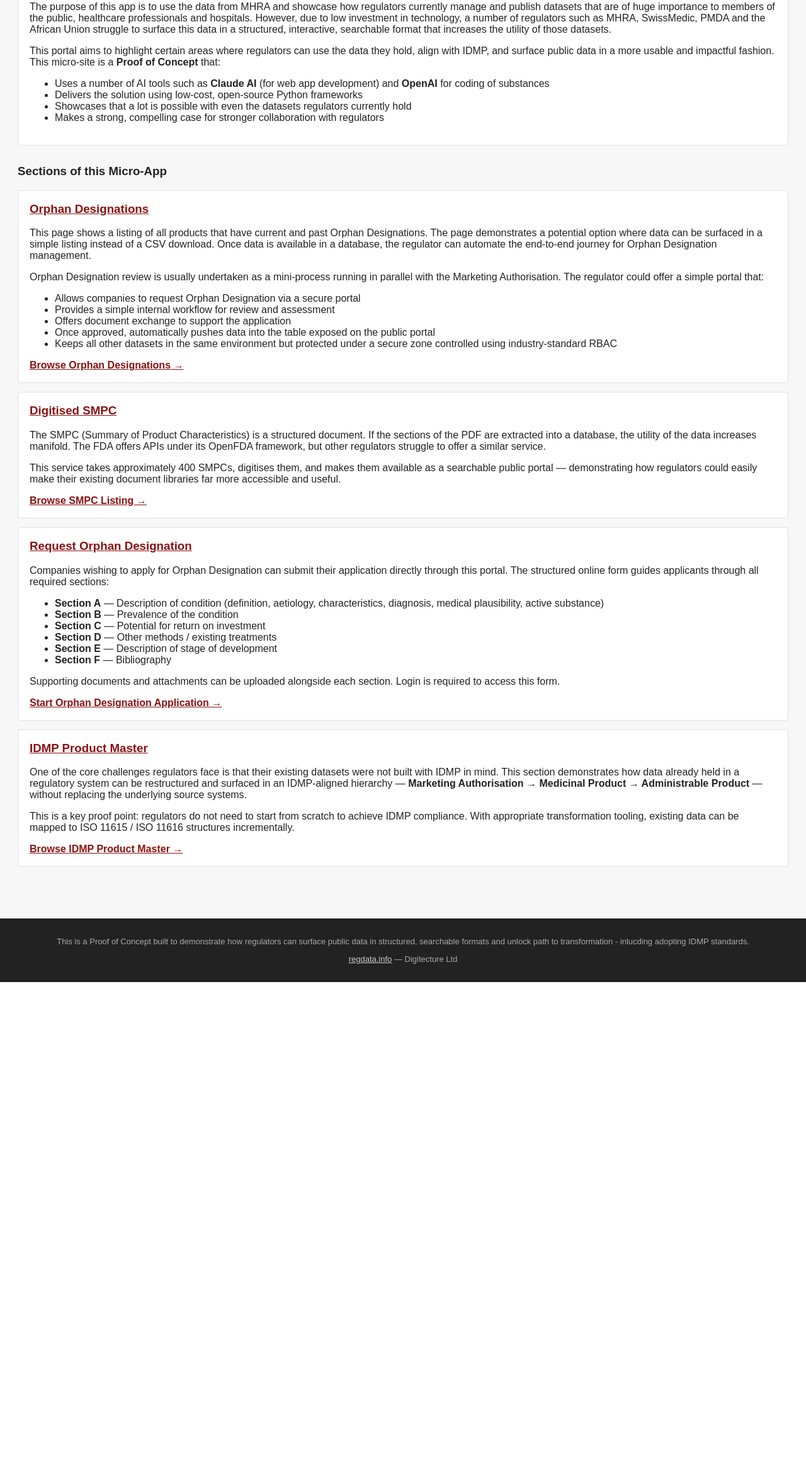
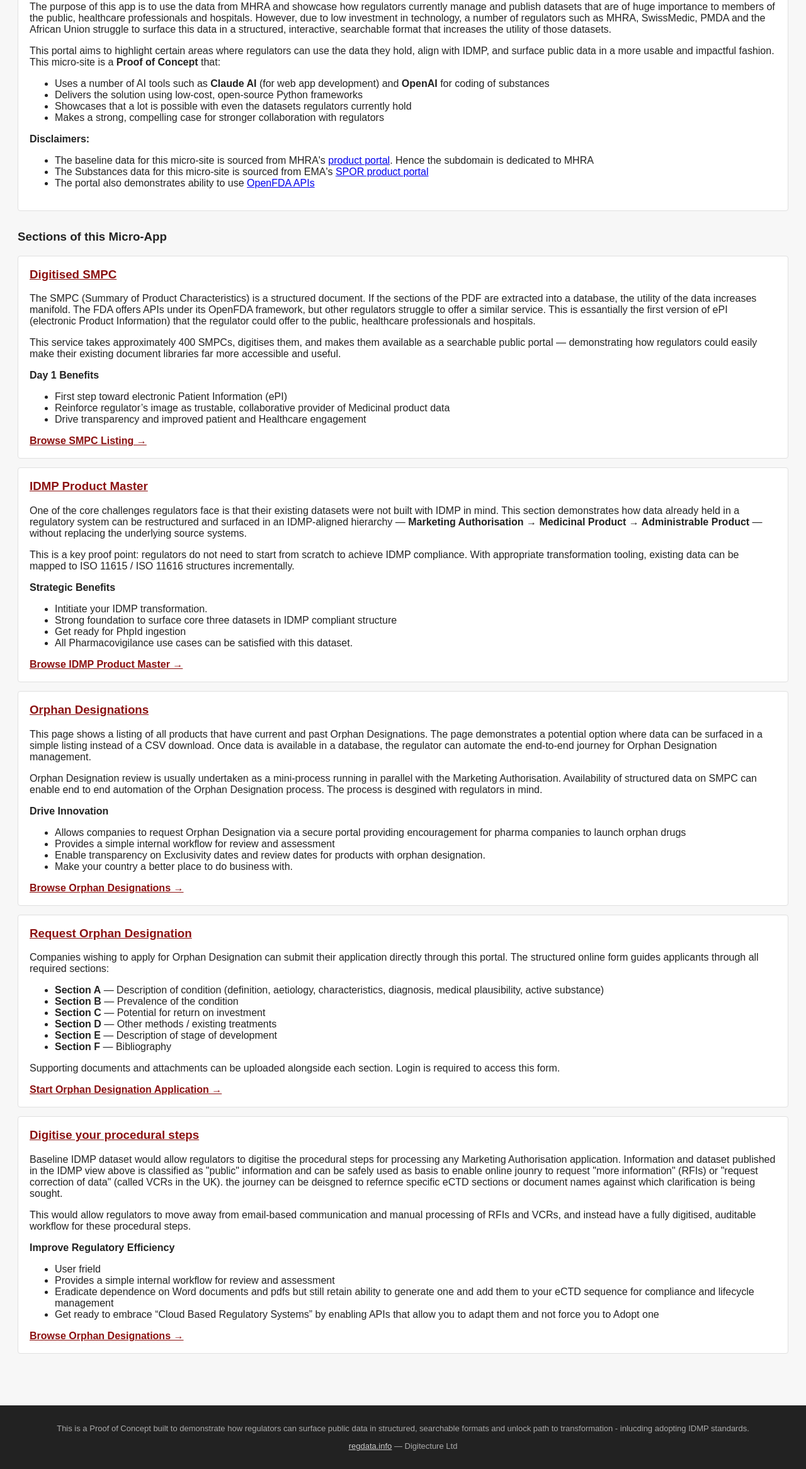
Before and after one commit to digitecture-opensource/NCA_SMPC, a Django app: page / in a window 1280 px wide. Shown: the part 180-2512 px from the top of the page at 63% size. Before the commit the page ends 1739 px from the top, so only its background shows below. Run offline with Django 5.2, Linux system fonts and the light colour scheme.

Commit message:
Commite new version

```diff
--- a/orphan/templates/orphan/home.html
+++ b/orphan/templates/orphan/home.html
@@ -21,10 +21,60 @@
     <li>Showcases that a lot is possible with even the datasets regulators currently hold</li>
     <li>Makes a strong, compelling case for stronger collaboration with regulators</li>
   </ul>
+  <b>Disclaimers: </b>
+  <ul>
+    <li>The baseline data for this micro-site is sourced from MHRA's <a href="https://products.mhra.gov.uk/" target="_blank">product portal</a>. Hence the subdomain is dedicated to MHRA</li>
+    <li>The Substances data for this micro-site is sourced from EMA's <a href="https://spor.ema.europa.eu/web-ui-data-backend/download/csv" target="_blank">SPOR product portal</a></li>
+    <li>The portal also demonstrates ability to use  <a href="https://open.fda.gov/apis/" target="_blank">OpenFDA APIs</a></li>
+
+  </ul>
 </div>
 
 <h3 style="margin-top:30px;">Sections of this Micro-App</h3>
 
+<div class="card">
+  <h3 style="color:#8b1111; margin-top:0;"><a href="/smpc/" style="color:#8b1111;">Digitised SMPC</a></h3>
+  <p>
+    The SMPC (Summary of Product Characteristics) is a structured document. If the sections of the PDF are extracted
+    into a database, the utility of the data increases manifold. The FDA offers APIs under its OpenFDA framework, but
+    other regulators struggle to offer a similar service. This is essantially the first version of ePI (electronic Product Information)
+    that the regulator could offer to the public, healthcare professionals and hospitals.
+  </p>
+  <p>
+    This service takes approximately 400 SMPCs, digitises them, and makes them available as a searchable public portal —
+    demonstrating how regulators could easily make their existing document libraries far more accessible and useful.
+  </p>
+  <b> Day 1 Benefits </b>
+  <ul>
+    <li>First step toward electronic Patient Information (ePI) </li>
+    <li>Reinforce regulator’s image as trustable, collaborative provider of Medicinal product data</li>
+    <li>Drive transparency and improved patient and Healthcare engagement</li>
+  </ul>
+  <a href="/smpc/" style="color:#8b1111; font-weight:bold;">Browse SMPC Listing &rarr;</a>
+</div>
+<div class="card">
+  <h3 style="color:#8b1111; margin-top:0;"><a href="/idmp/product-master/" style="color:#8b1111;">IDMP Product Master</a></h3>
+  <p>
+    One of the core challenges regulators face is that their existing datasets were not built with IDMP in mind.
+    This section demonstrates how data already held in a regulatory system can be restructured and surfaced in
+    an IDMP-aligned hierarchy — <strong>Marketing Authorisation → Medicinal Product → Administrable Product</strong> —
+    without replacing the underlying source systems.
+  </p>
+  <p>
+    This is a key proof point: regulators do not need to start from scratch to achieve IDMP compliance.
+    With appropriate transformation tooling, existing data can be mapped to ISO&nbsp;11615 / ISO&nbsp;11616
+    structures incrementally.
+
+  </p>
+  <b> Strategic Benefits </b>
+  <ul>
+    <li>Intitiate your IDMP transformation.  </li>
+    <li>Strong foundation to surface core three datasets in IDMP compliant structure</li>
+    <li>Get ready for PhpId ingestion </li>
+    <li>All Pharmacovigilance use cases can be satisfied with this dataset. </li>
+  </ul>
+  <a href="/idmp/product-master/" style="color:#8b1111; font-weight:bold;">Browse IDMP Product Master &rarr;</a>
+</div>
 <div class="card">
   <h3 style="color:#8b1111; margin-top:0;"><a href="/orphan/" style="color:#8b1111;">Orphan Designations</a></h3>
   <p>
@@ -34,31 +84,20 @@
   </p>
   <p>
     Orphan Designation review is usually undertaken as a mini-process running in parallel with the Marketing Authorisation.
-    The regulator could offer a simple portal that:
+    Availability of structured data on SMPC can enable end to end automation of the Orphan Designation process. The process is desgined with regulators in mind.
   </p>
+  <b> Drive Innovation</b>
   <ul>
-    <li>Allows companies to request Orphan Designation via a secure portal</li>
+    <li>Allows companies to request Orphan Designation via a secure portal providing encouragement for pharma companies to launch orphan drugs</li>
     <li>Provides a simple internal workflow for review and assessment</li>
-    <li>Offers document exchange to support the application</li>
-    <li>Once approved, automatically pushes data into the table exposed on the public portal</li>
-    <li>Keeps all other datasets in the same environment but protected under a secure zone controlled using industry-standard RBAC</li>
+    <li>Enable transparency on Exclusivity dates and review dates for products with orphan designation. </li>
+    <li>Make your country a better place to do business with.
+</li>
   </ul>
   <a href="/orphan/" style="color:#8b1111; font-weight:bold;">Browse Orphan Designations &rarr;</a>
 </div>
 
-<div class="card">
-  <h3 style="color:#8b1111; margin-top:0;"><a href="/smpc/" style="color:#8b1111;">Digitised SMPC</a></h3>
-  <p>
-    The SMPC (Summary of Product Characteristics) is a structured document. If the sections of the PDF are extracted
-    into a database, the utility of the data increases manifold. The FDA offers APIs under its OpenFDA framework, but
-    other regulators struggle to offer a similar service.
-  </p>
-  <p>
-    This service takes approximately 400 SMPCs, digitises them, and makes them available as a searchable public portal —
-    demonstrating how regulators could easily make their existing document libraries far more accessible and useful.
-  </p>
-  <a href="/smpc/" style="color:#8b1111; font-weight:bold;">Browse SMPC Listing &rarr;</a>
-</div>
+
 
 <div class="card">
   <h3 style="color:#8b1111; margin-top:0;"><a href="/od/apply/" style="color:#8b1111;">Request Orphan Designation</a></h3>
@@ -78,19 +117,32 @@
   <a href="/od/apply/" style="color:#8b1111; font-weight:bold;">Start Orphan Designation Application &rarr;</a>
 </div>
 
+
 <div class="card">
-  <h3 style="color:#8b1111; margin-top:0;"><a href="/idmp/product-master/" style="color:#8b1111;">IDMP Product Master</a></h3>
+  <h3 style="color:#8b1111; margin-top:0;"><a href="/orphan/" style="color:#8b1111;">Digitise your procedural steps </a></h3>
   <p>
-    One of the core challenges regulators face is that their existing datasets were not built with IDMP in mind.
-    This section demonstrates how data already held in a regulatory system can be restructured and surfaced in
-    an IDMP-aligned hierarchy — <strong>Marketing Authorisation → Medicinal Product → Administrable Product</strong> —
-    without replacing the underlying source systems.
+    Baseline IDMP dataset would allow regulators to digitise the procedural steps for processing any Marketing Authorisation application.
+    Information and dataset published in the IDMP view above is classified as "public" information and can be safely used as basis to enable
+    online jounry to request "more information" (RFIs) or "request correction of data" (called VCRs in the UK). the journey can be deisgned to refernce specific eCTD sections
+    or document names against which clarification is being sought.
+
+
+
   </p>
   <p>
-    This is a key proof point: regulators do not need to start from scratch to achieve IDMP compliance.
-    With appropriate transformation tooling, existing data can be mapped to ISO&nbsp;11615 / ISO&nbsp;11616
-    structures incrementally.
-  </p>
-  <a href="/idmp/product-master/" style="color:#8b1111; font-weight:bold;">Browse IDMP Product Master &rarr;</a>
+        This would allow regulators to move away from email-based communication and manual processing of RFIs and VCRs,
+    and instead have a fully digitised, auditable workflow for these procedural steps.  </p>
+  <b> Improve Regulatory Efficiency</b>
+  <ul>
+    <li>User frield </li>
+    <li>Provides a simple internal workflow for review and assessment</li>
+    <li>Eradicate dependence on Word documents and pdfs but still retain ability to generate one and add them to your eCTD sequence for compliance and lifecycle management </li>
+    <li>Get ready to embrace “Cloud Based Regulatory Systems” by enabling APIs that allow you to adapt them and not force you to Adopt one </li>
+  </ul>
+  <a href="/orphan/" style="color:#8b1111; font-weight:bold;">Browse Orphan Designations &rarr;</a>
 </div>
+
+
+
+
 {% endblock %}
```
